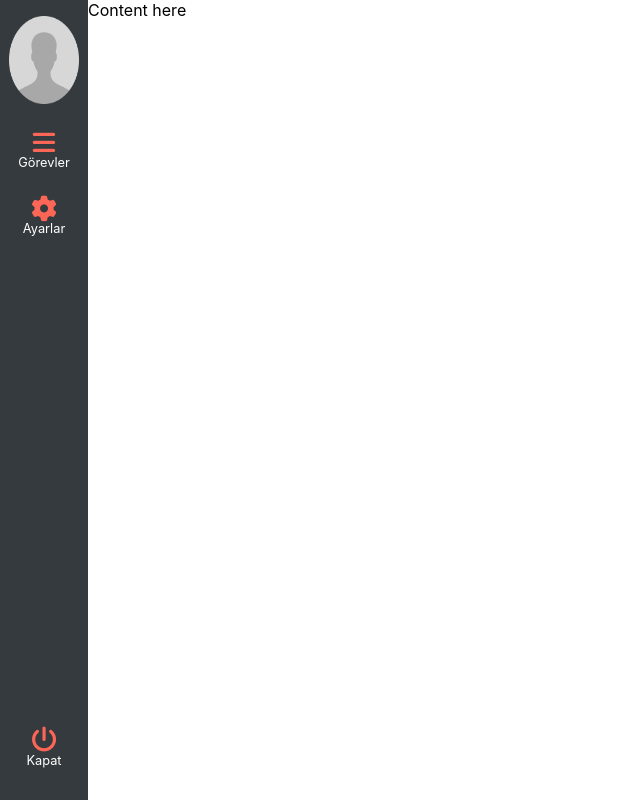
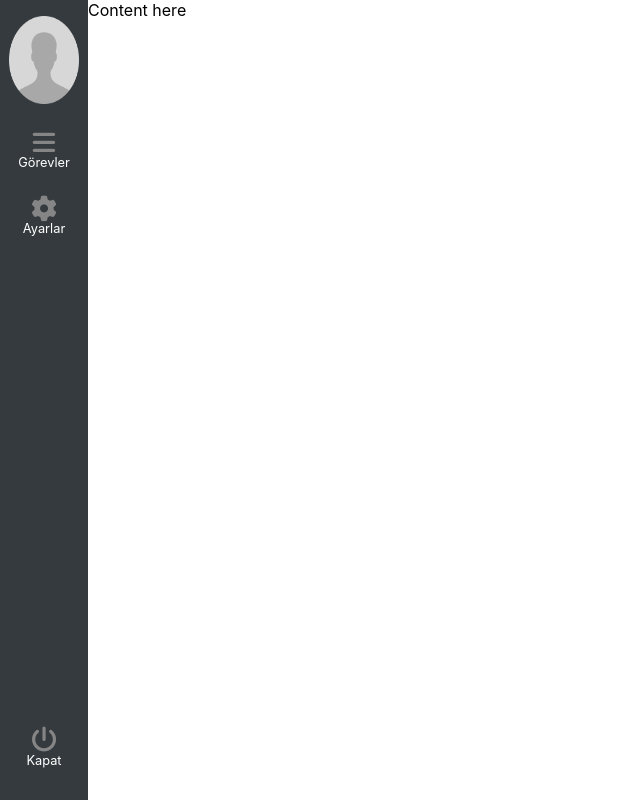
Before and after one commit to brkcrdk/todo, a React (Create React App) app: page / in a window 1280 px wide. Shown: the whole page, without its empty margins (0-640 px from the left). Built offline with nearby package versions, Linux system fonts and the light colour scheme.

Commit message:
Cleaning

```diff
--- a/src/Components/Sidebar/sidebar.scss
+++ b/src/Components/Sidebar/sidebar.scss
@@ -20,6 +20,10 @@
     :first-child {
       margin-top: 1em;
     }
+    filter: grayscale(100%);
+    &:hover {
+      filter: grayscale(0);
+    }
     > i {
       color: getColor(myOrange);
       font-size: 1.6em;
--- a/src/utils.scss
+++ b/src/utils.scss
@@ -38,8 +38,7 @@ $colours: (
   myOrange: #fc6657,
   myGrey: #535758,
   sidebar: #353a3e,
-  bgColorGrey: #f1f1f1,
-  bgColorWhite: #ffffff
+  bgColorGrey: #f1f1f1
 );
 
 @function getColor($colour-name) {
```
